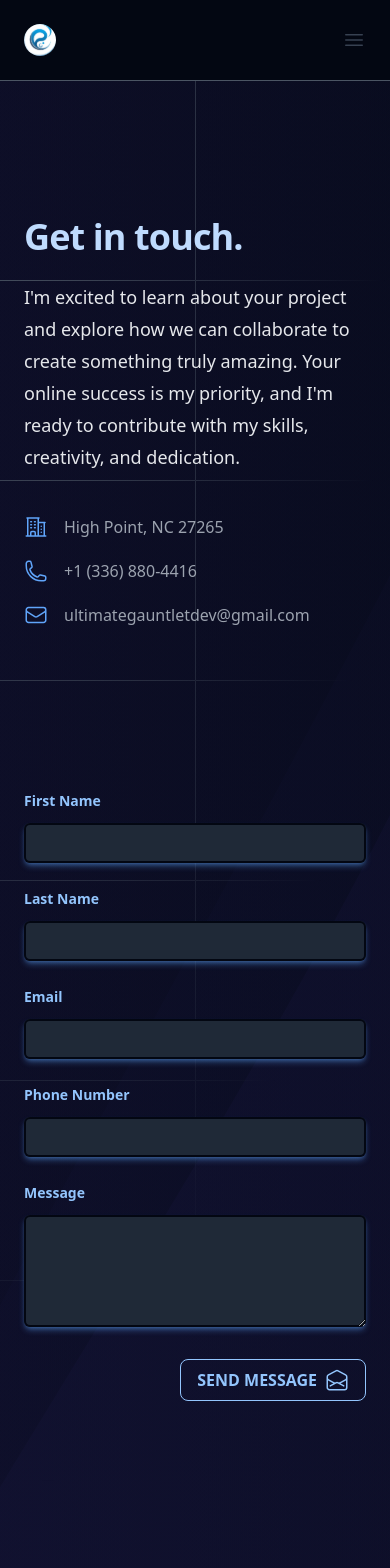
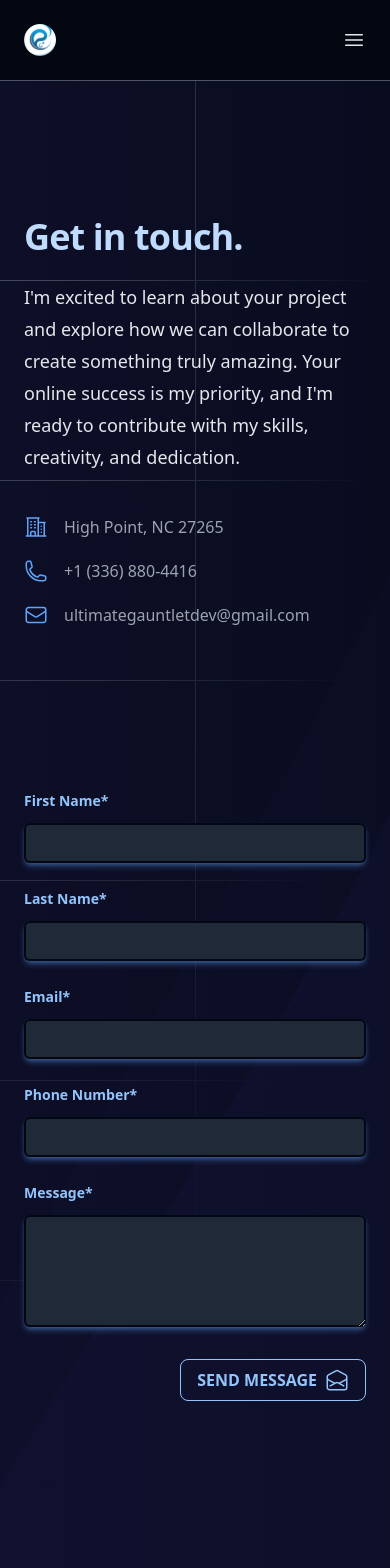
Before and after one commit to itsaboy/biz-v2, a React (Vite) app in the folder client/: page /contact in a window 390 px wide. Shown: the top 1568 px of the page. Built offline with nearby package versions, Linux system fonts and the light colour scheme.

Commit message:
tweaks to header/nav and contact form

```diff
--- a/client/src/components/ContactPage/ContactForm.jsx
+++ b/client/src/components/ContactPage/ContactForm.jsx
@@ -1,8 +1,7 @@
-import { useState, useContext } from "react";
+import { useState } from "react";
 import { EnvelopeOpenIcon } from "@heroicons/react/24/outline";
 import InputOne from "../InputOne";
 import InputTwo from "../InputTwo";
-import InputThree from "../InputThree";
 import SubmitButton from "../SubmitButton";
 import FeedbackOne from "../FeedbackOne";
 import FeedbackTwo from "../FeedbackTwo";
@@ -54,7 +53,7 @@ export default function ContactForm() {
         <div className="grid grid-cols-1 gap-x-8 gap-y-6 sm:grid-cols-2">
           <InputOne
             htmlFor={"first-name"}
-            label={"First Name"}
+            label={"First Name*"}
             type={"text"}
             name={"first-name"}
             id={"first-name"}
@@ -64,7 +63,7 @@ export default function ContactForm() {
           />
           <InputOne
             htmlFor={"last-name"}
-            label={"Last Name"}
+            label={"Last Name*"}
             type={"text"}
             name={"last-name"}
             id={"last-name"}
@@ -75,7 +74,7 @@ export default function ContactForm() {
           <div className="sm:col-span-2">
             <InputOne
               htmlFor={"email"}
-              label={"Email"}
+              label={"Email*"}
               type={"email"}
               name={"email"}
               id={"email"}
@@ -87,7 +86,7 @@ export default function ContactForm() {
           <div className="sm:col-span-2">
             <InputOne
               htmlFor={"phone-number"}
-              label={"Phone Number"}
+              label={"Phone Number*"}
               type={"tel"}
               name={"phone-number"}
               id={"phone-number"}
@@ -99,7 +98,7 @@ export default function ContactForm() {
           <div className="sm:col-span-2">
             <InputTwo
               htmlFor={"message"}
-              label={"Message"}
+              label={"Message*"}
               name={"message"}
               id={"message"}
               state={message}
--- a/client/src/components/Header/DesktopNav.jsx
+++ b/client/src/components/Header/DesktopNav.jsx
@@ -1,9 +1,13 @@
+import { useContext } from "react";
 import { Link } from "react-router-dom";
 import { Bars3Icon } from "@heroicons/react/24/outline";
 import { siteNav } from "../../data/navigation";
 import logo from "../../assets/logo.svg";
+import { NavContext } from "../../context/NavContext.jsx";
 
-export default function DesktopNav({ setMobileMenuOpen }) {
+export default function DesktopNav({ mobileMenuOpen, setMobileMenuOpen }) {
+  const { currentPage } = useContext(NavContext);
+
   return (
     <nav
       className="mx-auto flex max-w-7xl items-center justify-between p-6 lg:px-8"
@@ -12,15 +16,17 @@ export default function DesktopNav({ setMobileMenuOpen }) {
       <div className="-m-1.5 p-1.5">
         <span className="sr-only">Zach of All Trades</span>
         <img
-          className="h-8 w-auto"
+          className={`h-8 w-auto ${
+            currentPage === "Home" && "opacity-0" || (mobileMenuOpen && "opacity-0")
+          }`}
           src={logo}
-          alt=""
+          alt="Zach of All Trades logo"
         />
       </div>
       <div className="flex lg:hidden">
         <button
           type="button"
-          className="-m-2.5 inline-flex items-center justify-center rounded-md p-2.5 text-gray-700"
+          className="-m-2.5 inline-flex items-center justify-center rounded-md p-2.5 text-gray-200"
           onClick={() => setMobileMenuOpen(true)}
         >
           <span className="sr-only">Open main menu</span>
@@ -32,7 +38,7 @@ export default function DesktopNav({ setMobileMenuOpen }) {
           <Link
             key={item.name}
             to={item.to}
-            className="text-sm font-semibold leading-6 text-gray-200"
+            className={`text-sm font-semibold leading-6 text-gray-200 ${currentPage === item.name && "animate-pulse hover:cursor-default underline underline-offset-8"}`}
           >
             {item.name}
           </Link>
--- a/client/src/components/Header/Header.jsx
+++ b/client/src/components/Header/Header.jsx
@@ -7,7 +7,10 @@ export default function Header() {
 
   return (
     <header className="bg-gray-950 border-b border-gray-600">
-      <DesktopNav setMobileMenuOpen={setMobileMenuOpen} />
+      <DesktopNav
+        mobileMenuOpen={mobileMenuOpen}
+        setMobileMenuOpen={setMobileMenuOpen}
+      />
       <MobileNav
         mobileMenuOpen={mobileMenuOpen}
         setMobileMenuOpen={setMobileMenuOpen}
--- a/client/src/components/Header/MobileNav.jsx
+++ b/client/src/components/Header/MobileNav.jsx
@@ -1,10 +1,14 @@
+import { useContext } from "react";
 import { Link } from "react-router-dom";
 import { Dialog, DialogPanel } from "@headlessui/react";
 import { XMarkIcon } from "@heroicons/react/24/outline";
 import { siteNav } from "../../data/navigation";
 import logo from "../../assets/logo.svg";
+import { NavContext } from "../../context/NavContext.jsx";
 
 export default function MobileNav({ mobileMenuOpen, setMobileMenuOpen }) {
+  const { currentPage } = useContext(NavContext);
+
   return (
     <Dialog
       className="lg:hidden"
@@ -12,15 +16,19 @@ export default function MobileNav({ mobileMenuOpen, setMobileMenuOpen }) {
       onClose={setMobileMenuOpen}
     >
       <div className="fixed inset-0 z-10" />
-      <DialogPanel className="fixed inset-y-0 right-0 z-10 w-full overflow-y-auto bg-white px-6 py-6 sm:max-w-sm sm:ring-1 sm:ring-gray-900/10">
+      <DialogPanel className="fixed inset-y-0 right-0 z-10 w-full overflow-y-auto bg-gray-950 px-6 py-6 sm:max-w-sm sm:ring-1 sm:ring-gray-900/10 bg-clip-padding backdrop-filter backdrop-blur-xl bg-opacity-60 sm:border-l border-gray-600">
         <div className="flex items-center justify-between">
           <div className="-m-1.5 p-1.5">
             <span className="sr-only">Zach of All Trades</span>
-            <img className="h-8 w-auto" src={logo} alt="" />
+            <img
+              className="h-8 w-auto"
+              src={logo}
+              alt="Zach of All Trades logo"
+            />
           </div>
           <button
             type="button"
-            className="-m-2.5 rounded-md p-2.5 text-gray-700"
+            className="-m-2.5 rounded-md p-2.5 text-gray-200 hover:text-gray-300"
             onClick={() => setMobileMenuOpen(false)}
           >
             <span className="sr-only">Close menu</span>
@@ -34,7 +42,9 @@ export default function MobileNav({ mobileMenuOpen, setMobileMenuOpen }) {
                 <Link
                   key={item.name}
                   to={item.to}
-                  className="-mx-3 block rounded-lg px-3 py-2 text-base font-semibold leading-7 text-gray-900 hover:bg-gray-50"
+                  className={`-mx-3 block rounded-lg px-3 py-2 text-base font-semibold leading-7 text-gray-200 hover:text-gray-950 hover:bg-gray-200 ${
+                    currentPage === item.name && "bg-blue-400 hover:bg-blue-400 text-gray-950 hover:text-gray-950 hover:cursor-default"
+                  }`}
                 >
                   {item.name}
                 </Link>
--- a/client/src/components/PricingPage/PricingCustom.jsx
+++ b/client/src/components/PricingPage/PricingCustom.jsx
@@ -12,7 +12,7 @@ export default function PricingCustom() {
           journey toward realizing your bespoke web project.
         </p>
       </div>
-      <Link to="/contact" onClick={() => handleClick("Custom")}>
+      <Link to="/contact">
         <ButtonOne
           text={"Contact"}
           icon={<EnvelopeIcon className="h-6 w-auto" />}
--- a/client/src/components/ProjectsPage/ProjectsCard.jsx
+++ b/client/src/components/ProjectsPage/ProjectsCard.jsx
@@ -13,7 +13,7 @@ export default function ProjectsCard() {
             <img
               src={post.imageUrl}
               alt={post.alt}
-              className="aspect-[16/9] w-full rounded-2xl bg-gray-100 object-cover sm:aspect-[2/1] lg:aspect-[3/2]"
+              className="aspect-[16/9] w-full rounded-2xl bg-gray-950 object-cover sm:aspect-[2/1] lg:aspect-[3/2]"
             />
           </div>
           <div className="max-w-xl">
```
